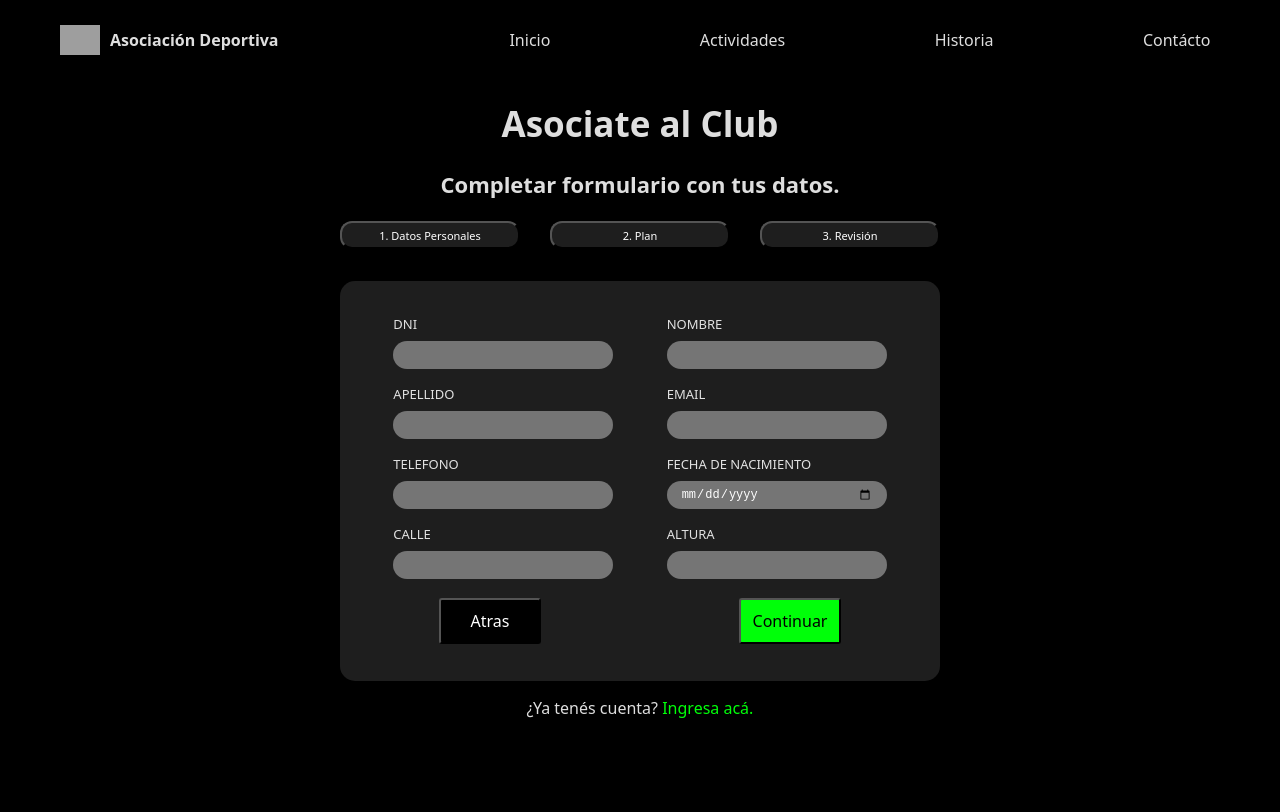
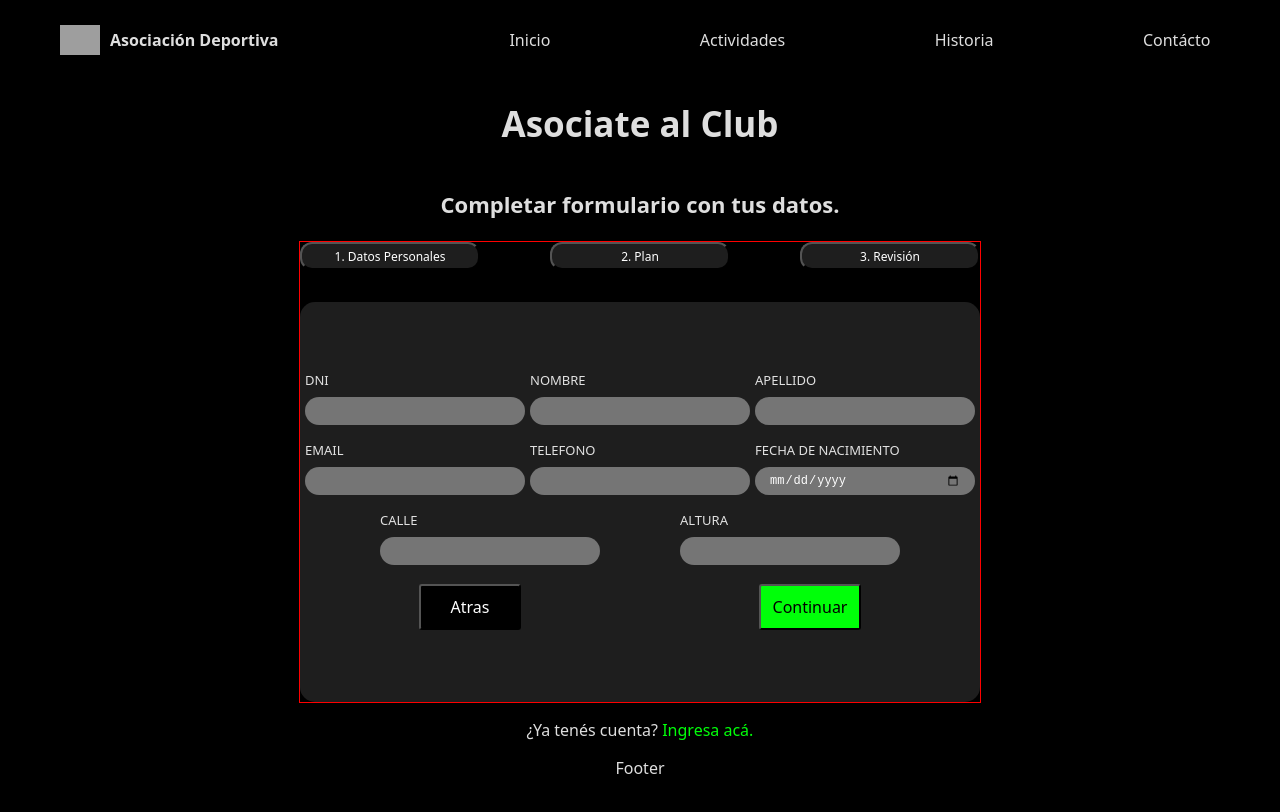
Before and after one commit to JuanPabloRomero00/SAD, a React (Vite) app in the folder frontend/: page /signup in a window 1280 px wide. Shown: the top 812 px of the page. Built offline with nearby package versions, Linux system fonts and the light colour scheme; grey boxes are pictures that could not be loaded.

Commit message:
Se agrega footer

```diff
--- a/frontend/src/App.jsx
+++ b/frontend/src/App.jsx
@@ -3,21 +3,27 @@ import './App.css'
 import Header from './components/Header/Header';
 import Home from './pages/Home'
 import Signup from './pages/Signup';
+import Footer from './components/Footer/Footer'
 
 function App() {
   return (
     <>
+      <div className='appContainer'>
         <header>
           <Header></Header>
         </header>
-      <main>
+        <main className='mainContainer'>
           <Routes>
-          <Route path='/' element={<Home />}/>
+            <Route path='/' element={<Home />} />
             <Route path='/signup' element={<Signup />} ></Route>
             <Route></Route>
             <Route></Route>
           </Routes>
         </main>
+        <footer>
+          <Footer></Footer>
+        </footer>
+      </div>
     </>
   );
 }
--- a/frontend/src/components/Footer/Footer.css
+++ b/frontend/src/components/Footer/Footer.css
@@ -1,3 +1,8 @@
 .Footer-component {
   display: flex;
+  height: 80px;
 }
+
+.footerContainer{
+  height: 120px;
+}
--- a/frontend/src/components/Footer/Footer.jsx
+++ b/frontend/src/components/Footer/Footer.jsx
@@ -1,8 +1,13 @@
 import React from 'react'
+import './Footer.css'
 
 function Footer() {
   return (
+    <>
+    <div className='footerContainer'>
     <div>Footer</div>
+    </div>
+    </>
   )
 }
 
--- a/frontend/src/components/Header/Header.jsx
+++ b/frontend/src/components/Header/Header.jsx
@@ -14,7 +14,7 @@ function Header() {
         </h1>
         <ul className='navList'>
           <li><Link to={"/"}>Inicio </Link></li>
-          <li>Actividades</li>
+          <li><Link to={"/activities"}> Actividades</Link></li>
           <li>Historia</li>
           <li>Contácto</li>
         </ul>
--- a/frontend/src/index.css
+++ b/frontend/src/index.css
@@ -60,30 +60,44 @@ button:focus-visible {
   }
 } */
 
-/*Estilo SignUp.jsx*/
-
-.formContainer {
-
+.appContainer {
   display: flex;
   flex-direction: column;
-  width: 60%;
-  margin: 0 auto;
-  max-width: 600px;
+  height: 100%;
+}
 
+.mainContainer{
+  display: flex;
+  flex-direction: column;
+  align-items: center;
+  justify-content: center;
+  flex-grow: 1;
+}
 
+/*Estilo SignUp.jsx*/
+.formContainer {
+  display: flex;
+  flex-direction: column;
+  width: 100%;
+  max-width: 680px;
+  border: 1px solid red;
 }
+
 .formTitle{
   font-size: 35px;
   margin: 20px;
 }
+
 .subTitle{
   font-size: 22px;
 }
+
 .formStep {
   display: flex;
   justify-content: space-between;
   height: 60px;
 }
+
  .formData {
   background-color: #1e1e1e;
   height: 400px;
@@ -94,30 +108,31 @@ button:focus-visible {
   justify-content: space-evenly;
   width: 100%;
   align-content: center;
+}
 
-}
 .formGroup {
   height: 70px;
   display: flex;
   flex-direction: column;
   align-items: flex-start;
   justify-content: space-evenly;
+}
 
-}
 .formLabel {
   font-size: 13px;
 }
+
 .formButton {
   display: flex;
   justify-content: space-around;
   width: 100%;
   height: 68px;
   align-items: center;
+}
 
-}
 .stepButton {
   color: white;
-  font-size: 11px;
+  font-size: 12px;
   background-color: #1e1e1e;
   text-align: center;
   width: 180px;
@@ -141,6 +156,7 @@ button:focus-visible {
   outline: none;
   border: none;
 }
+
 .backButton {
   background-color: #000000;
   color: white;
@@ -149,6 +165,7 @@ button:focus-visible {
   align-items: center;
   border-radius: 3px;
 }
+
 .nextButton {
   background-color: #00ff09;
   display: flex;
@@ -156,9 +173,11 @@ button:focus-visible {
   align-items: center;
   border-radius: 3px;
 }
+
 .formReturn{
   font-weight: 500;
 }
+
 .toLogin {
   color: #00ff09;
 }
```
Also changed, not shown: frontend/src/pages/Signup.jsx (indentation only). Lines whose indentation alone changed are shown as unchanged.
